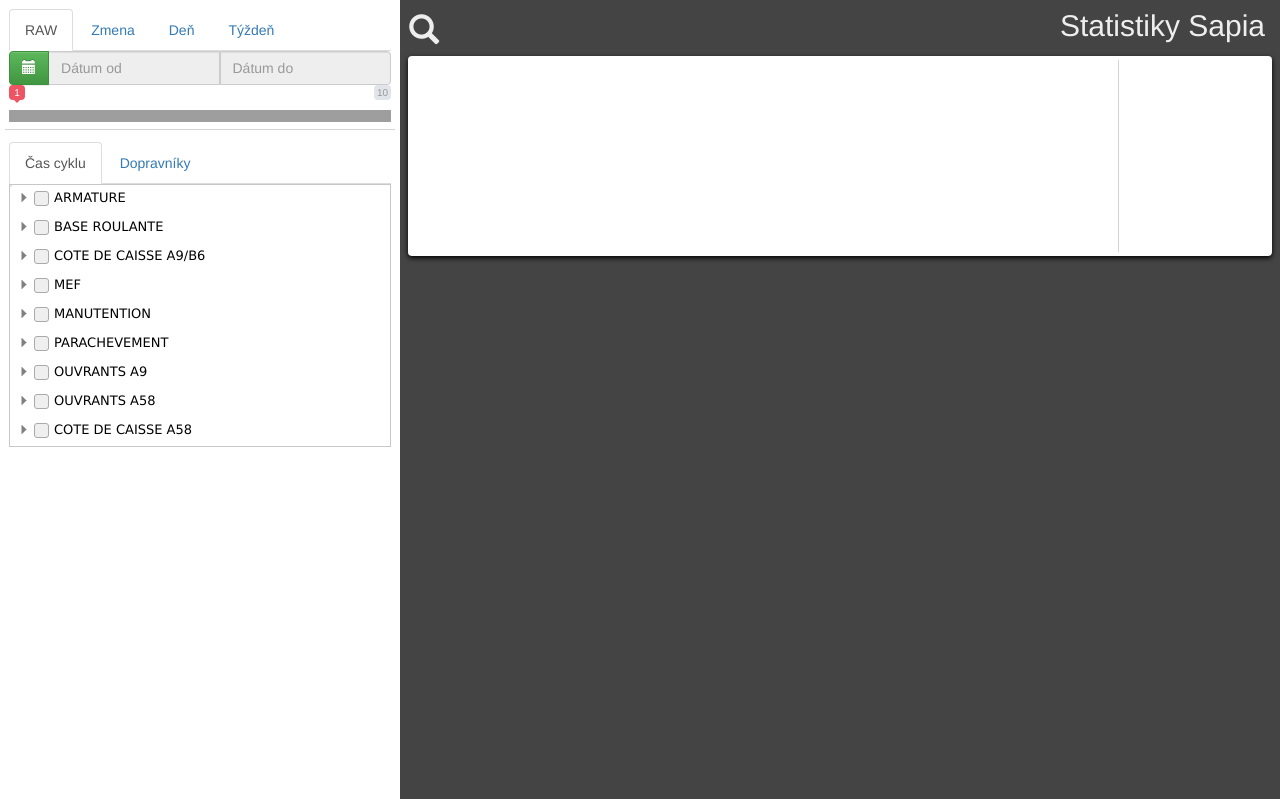
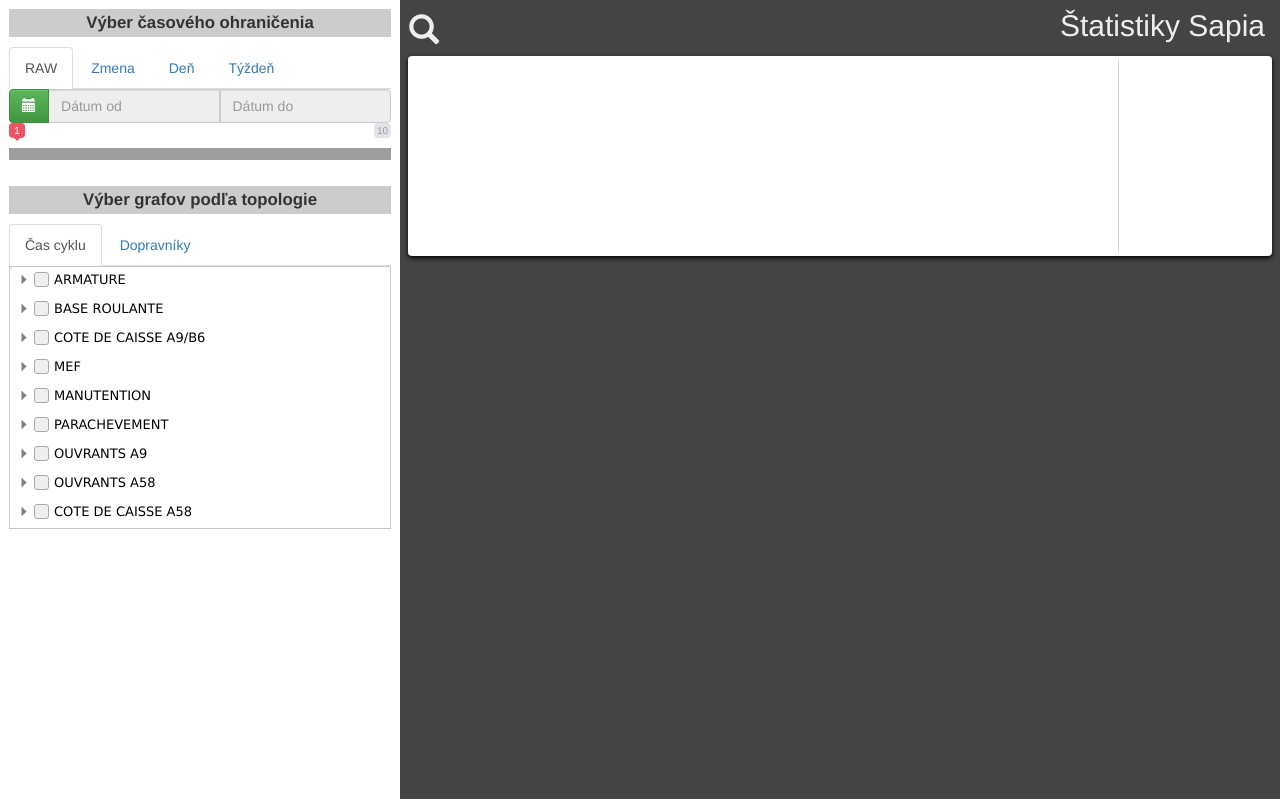
Before and after one commit to PSA-FERRAGE/FER_TCY_WEB, a PHP site: page / in a window 1280 px wide. Shown: the top 799 px of the page. Run offline with PHP 8.4, Linux system fonts and the light colour scheme; data comes from the database, SQL or seed files in the repository; grey boxes are pictures that could not be loaded.

Commit message:
zmena css

```diff
--- a/css/style.css
+++ b/css/style.css
@@ -27,7 +27,7 @@ body {
   padding: 4px;
 }
 .sidebar > div:first-child {
-  border-bottom: 1px solid lightgrey;
+  //border-bottom: 1px solid lightgrey;
 }
 .sidebar .cas .popis {
   color: grey;
@@ -36,6 +36,19 @@ body {
   flex: 1;
 }
 
+.sidebarNadpis {
+  background-color: #ccc;
+  text-align: center;
+  font-weight: bold;
+  font-size: 1.2EM;
+  padding: 2px 0px 2px 0px;
+  margin-bottom: 10px;
+}
+.sidebar .cas {
+  margin-bottom: 15px;
+}
+
+
 .content {
   background-color: #444;
   position: absolute;
@@ -43,11 +56,12 @@ body {
   left: 400px;
   right: 0;
   bottom: 0;
+  height: 200vh;
   -moz-transition: left 0.5s ease;
   transition: left 0.5s ease;
 }
 .content.isClosed {
-  left: 0px;
+  left: 8px;
 }
 
 .nadpis {
--- a/index.html
+++ b/index.html
@@ -50,6 +50,7 @@
     <div class="telo">
         <div class="sidebar">
             <div class="cas">
+                <div class="sidebarNadpis">Výber časového ohraničenia</div>
                 <ul id="searchTab" class="nav nav-tabs" role="tablist">
                     <li class="nav-item" data-tab-num="1">
                         <a class="nav-link active" data-toggle="tab" href="#rawTab" role="tab">RAW</a>
@@ -120,6 +121,7 @@
                 </div>
             </div>
             <div class="topologia">
+                <div class="sidebarNadpis">Výber grafov podľa topologie</div>
                 <div class="topologia_pills">
                     <ul id="topoTab" class="nav nav-tabs" role="tablist">
                         <li class="nav-item">
@@ -143,7 +145,7 @@
         <div class="content">
             <div class="nadpis">
                 <p id="toggleSidebar" class="glyphicon glyphicon-search"></p>
-                <p>Statistiky Sapia</p>
+                <p>Štatistiky Sapia</p>
             </div>
 
             <div id='mainGrafPanel' class="graf-panel">
```
